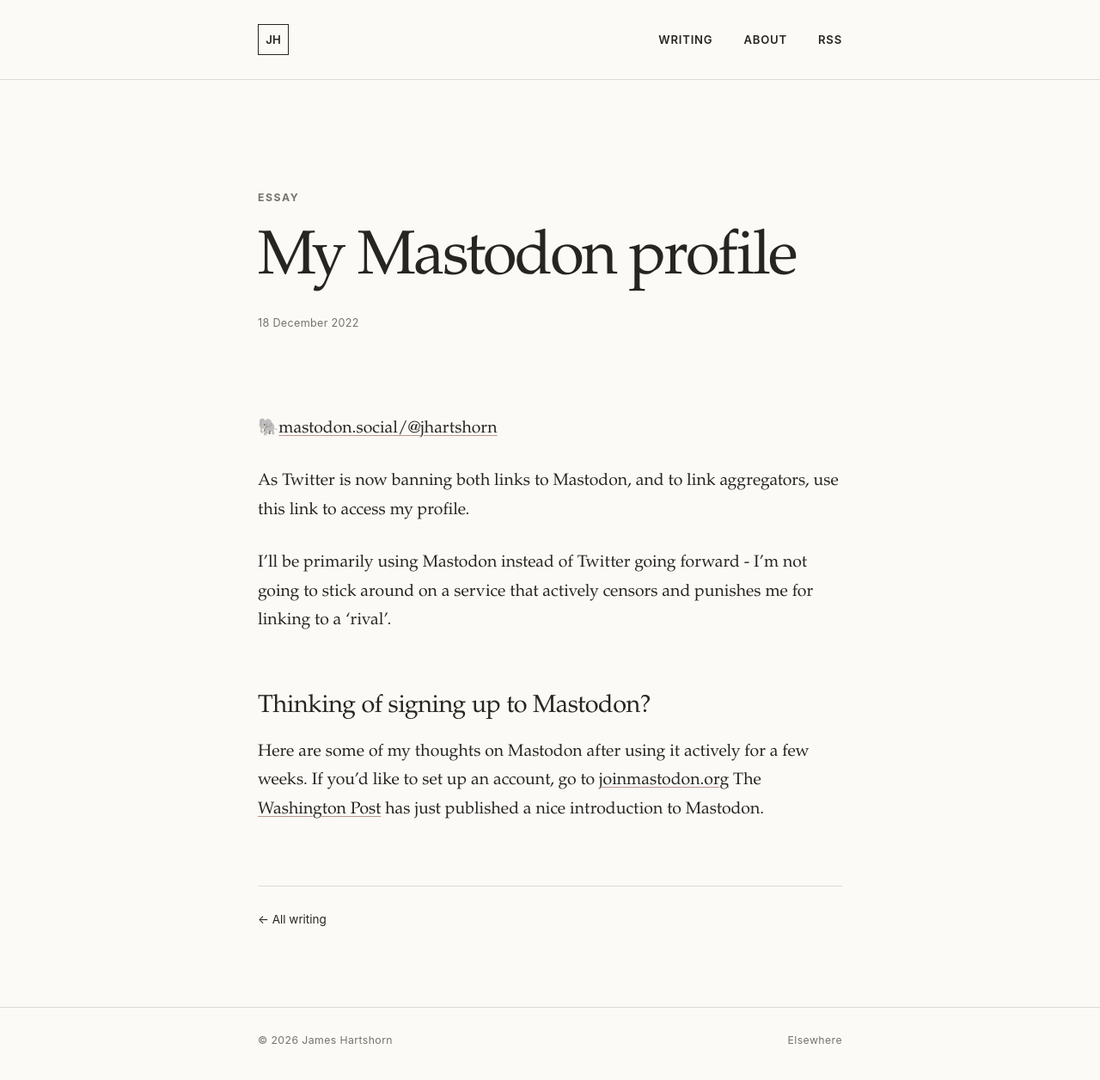
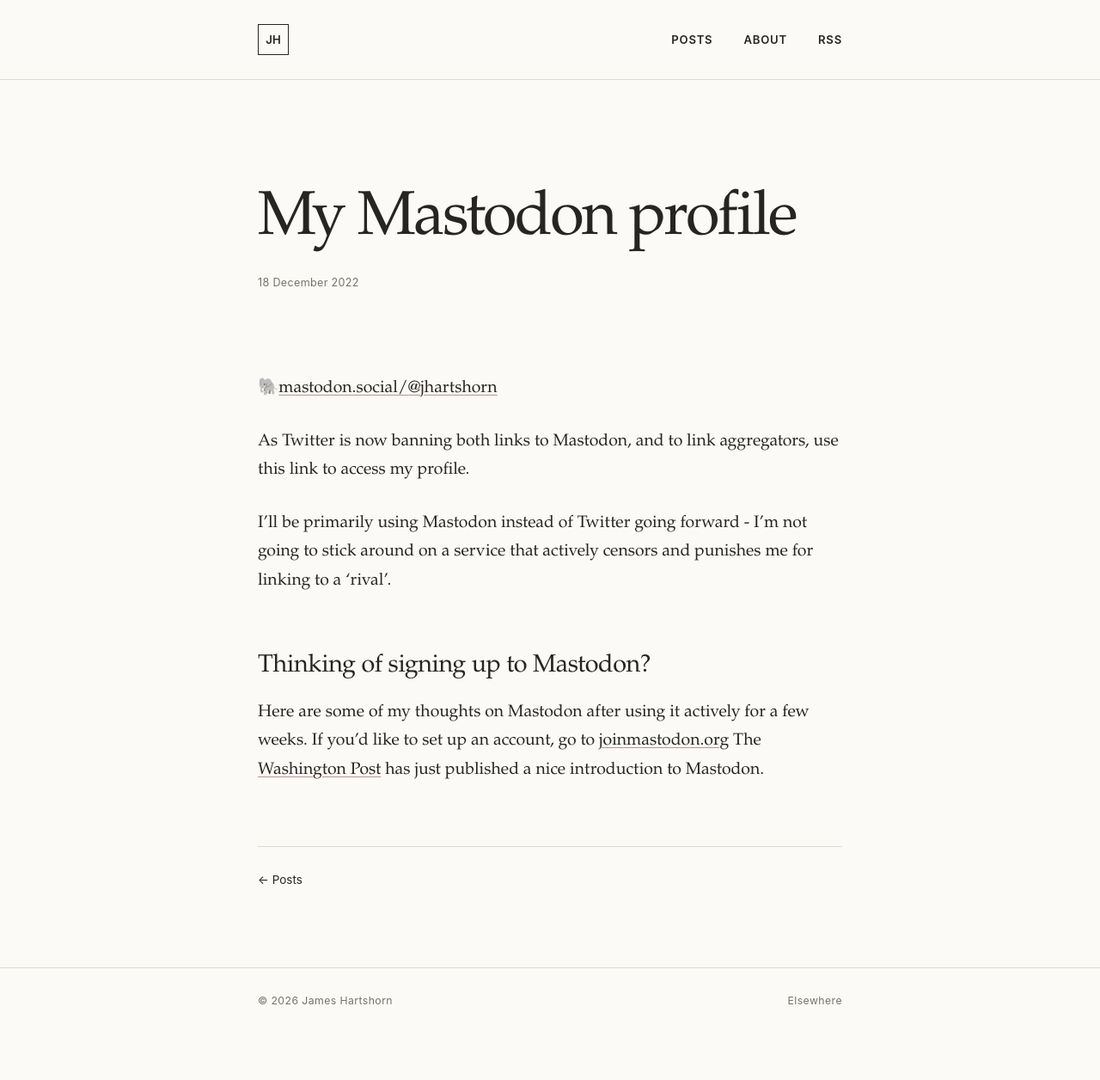
Before and after one commit to jhartshorn/jhartshorn.github.io, a Jekyll site: the page built from docs/_posts/2022-12-18-my-mastodon-profile.md, in a window 1280 px wide. Shown: the whole page at 86% size. Built offline with Jekyll 4.4.1, drawn with Linux system fonts in a browser that asks for light colours; after the commit the page ends 1210 px from its top, so only the background shows below that.

Commit message:
Simplify post labels

```diff
--- a/docs/404.html
+++ b/docs/404.html
@@ -4,4 +4,4 @@
 title: Page not found
 ---
 
-The page you were looking for doesn’t exist. [Return to the writing archive]({{ '/' | relative_url }}).
+<p>The page you were looking for doesn’t exist. <a href="{{ '/' | relative_url }}">Return to the posts archive</a>.</p>
--- a/docs/_layouts/default.html
+++ b/docs/_layouts/default.html
@@ -8,7 +8,7 @@
       <div class="shell">
         <a class="site-name" href="{{ '/' | relative_url }}" aria-label="{{ site.title }}, home">JH</a>
         <nav aria-label="Primary navigation">
-          <a href="{{ '/' | relative_url }}"{% if page.url == '/' %} aria-current="page"{% endif %}>Writing</a>
+          <a href="{{ '/' | relative_url }}"{% if page.url == '/' %} aria-current="page"{% endif %}>Posts</a>
           <a href="{{ '/about/' | relative_url }}"{% if page.url == '/about/' %} aria-current="page"{% endif %}>About</a>
           <a href="{{ '/feed.xml' | relative_url }}">RSS</a>
         </nav>
--- a/docs/_layouts/home.html
+++ b/docs/_layouts/home.html
@@ -7,8 +7,8 @@
   <p>{{ site.description }}</p>
 </section>
 
-<section class="post-list" aria-labelledby="writing-title">
-  <h2 class="section-label" id="writing-title">Writing</h2>
+<section class="post-list" aria-labelledby="posts-title">
+  <h2 class="section-label" id="posts-title">Posts</h2>
   {% for post in site.posts %}
     <article class="post-preview">
       <a href="{{ post.url | relative_url }}">
--- a/docs/_layouts/post.html
+++ b/docs/_layouts/post.html
@@ -4,7 +4,6 @@
 
 <article class="article h-entry">
   <header class="article-header">
-    <p class="article-kicker">Essay</p>
     <h1 class="p-name">{{ page.title | escape }}</h1>
     <time class="dt-published" datetime="{{ page.date | date_to_xmlschema }}">{{ page.date | date: "%e %B %Y" }}</time>
   </header>
@@ -14,6 +13,6 @@
   </div>
 
   <footer class="article-footer">
-    <a href="{{ '/' | relative_url }}">← All writing</a>
+    <a href="{{ '/' | relative_url }}">← Posts</a>
   </footer>
 </article>
--- a/docs/assets/main.scss
+++ b/docs/assets/main.scss
@@ -125,8 +125,7 @@
 
 .post-list { padding-block: 3.25rem 5rem; }
 
-.section-label,
-.article-kicker {
+.section-label {
   margin: 0 0 1.4rem;
   color: $muted;
   font-family: -apple-system, BlinkMacSystemFont, "Segoe UI", sans-serif;
```
